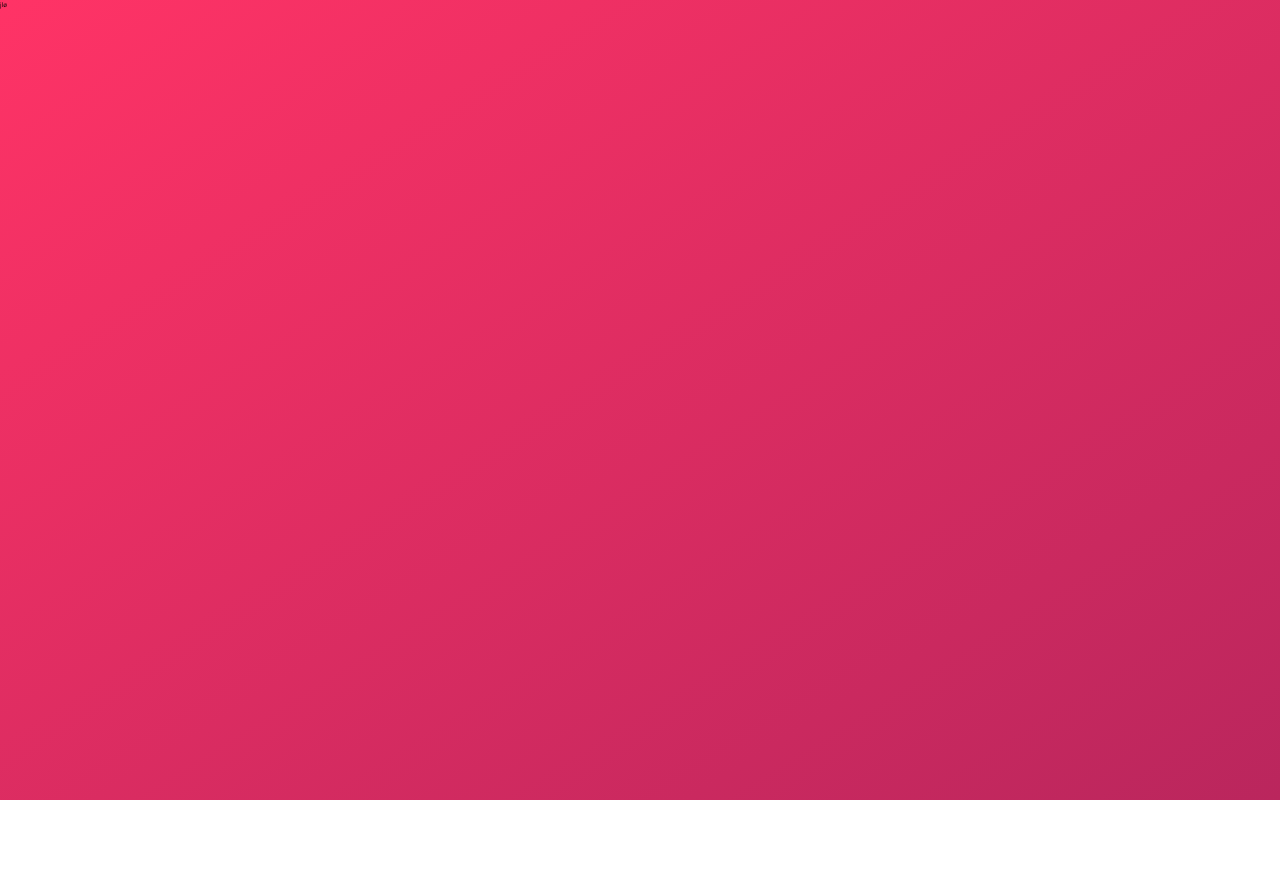
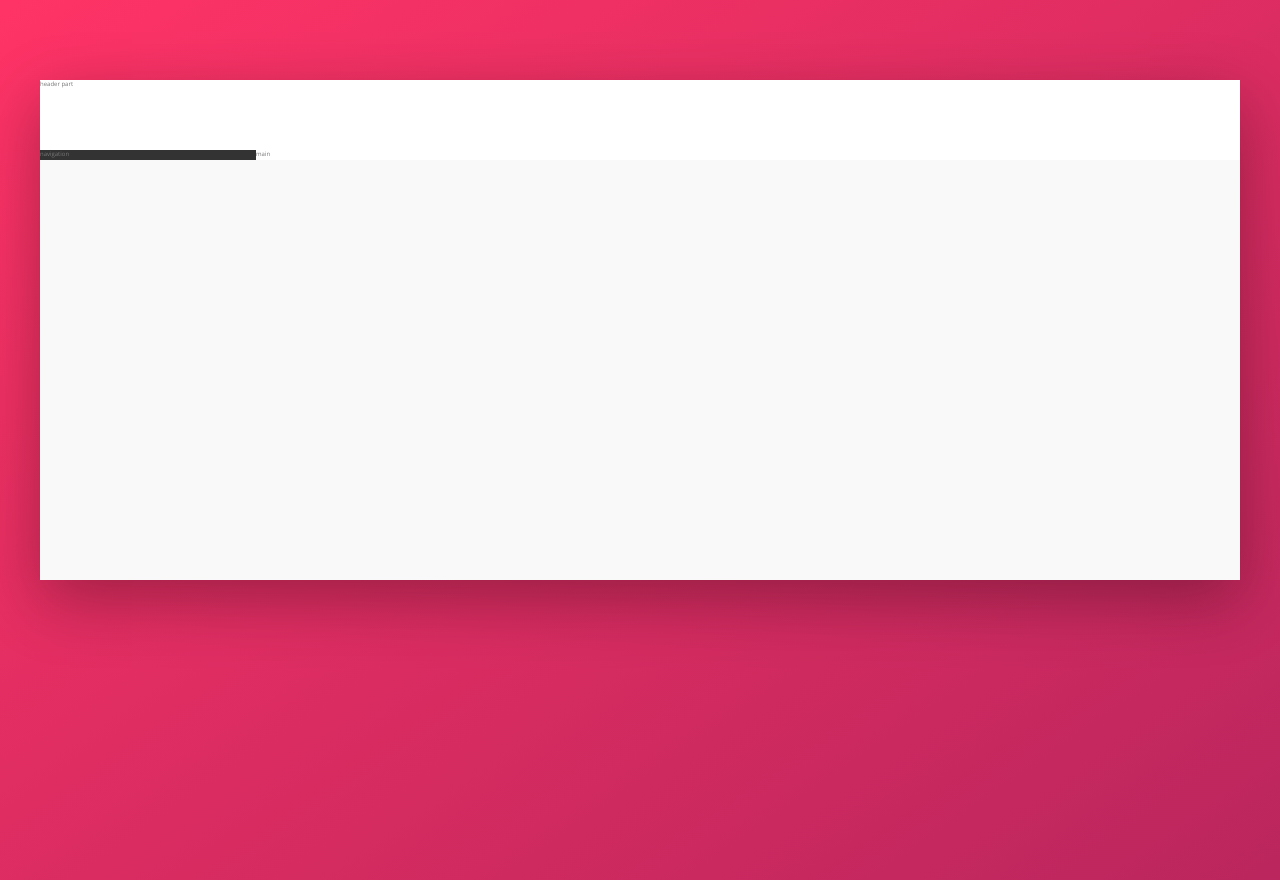
Before and after one commit to IrinaBBB/Trillo, a plain HTML site: page index.html in a window 1280 px wide. Before the commit the page ends 800 px from the top, so only its background shows below. Drawn offline with nearby package versions, Linux system fonts and the light colour scheme.

Commit message:
add: overall layout

```diff
--- a/index.html
+++ b/index.html
@@ -11,6 +11,20 @@
         <title>trillo &mdash; Your all-in-one booking app</title>
     </head>
     <body>
-        jlø
+        <div class="container">
+            <header class="header">
+                header part
+            </header>
+            <div class="content">
+                <nav class="sidebar">
+                    navigation
+                </nav>
+                <main class="hotel-view">
+                    main
+                </main>
+            </div>
+            <!-- /.content -->
+        </div>
+        <!-- /.container -->
     </body>
 </html>
--- a/sass/_base.scss
+++ b/sass/_base.scss
@@ -1,31 +1,18 @@
-/*
-COLORS
-
-
-Grey light 1: #faf9f9
-Grey light 2: #f4f2f2
-Grey light 3: #f0eeee
-Grey light 4: #ccc
-
-Grey dark 1: #333
-Grey dark 2: #777
-Grey dark 3: #999
-
-*/
-
 :root {
     --color-primary: #eb2f64;
     --color-primary-light: #FF3366;
     --color-primary-dark: #BA265D;
 
     --color-grey-light-1: #faf9f9;
-    --grey-light-2: #f4f2f2;
-    --grey-light-3: #f0eeee;
+    --color-grey-light-2: #f4f2f2;
+    --color-grey-light-3: #f0eeee;
     --grey-light-4: #ccc;
 
-    --grey-dark-1: #333;
-    --grey-dark-2: #777;
-    --grey-dark-3: #999;
+    --color-grey-dark-1: #333;
+    --color-grey-dark-2: #777;
+    --color-grey-dark-3: #999;
+
+    --shadow-dark: 0 2rem 6rem rgba(0,0,0,.3);
 }
 
 * {
--- a/sass/_layout.scss
+++ b/sass/_layout.scss
@@ -0,0 +1,29 @@
+.container {
+    max-width: 120rem;
+    margin: 8rem auto;
+    background-color: var(--color-grey-light-1);
+    box-shadow: var(--shadow-dark);
+
+    min-height: 50rem;
+}
+
+.header {
+    height: 7rem;
+    background-color: #fff;
+    border-bottom: var(--color-grey-light-2);
+
+}
+
+.content {
+    display: flex;
+}
+
+.sidebar {
+    background-color: var(--color-grey-dark-1);
+    flex: 0 0 18%;
+}
+
+.hotel-view {
+    background-color: #fff;
+    flex: 1;
+}
```
Also changed, not shown: css/main.css, 1 other file.
